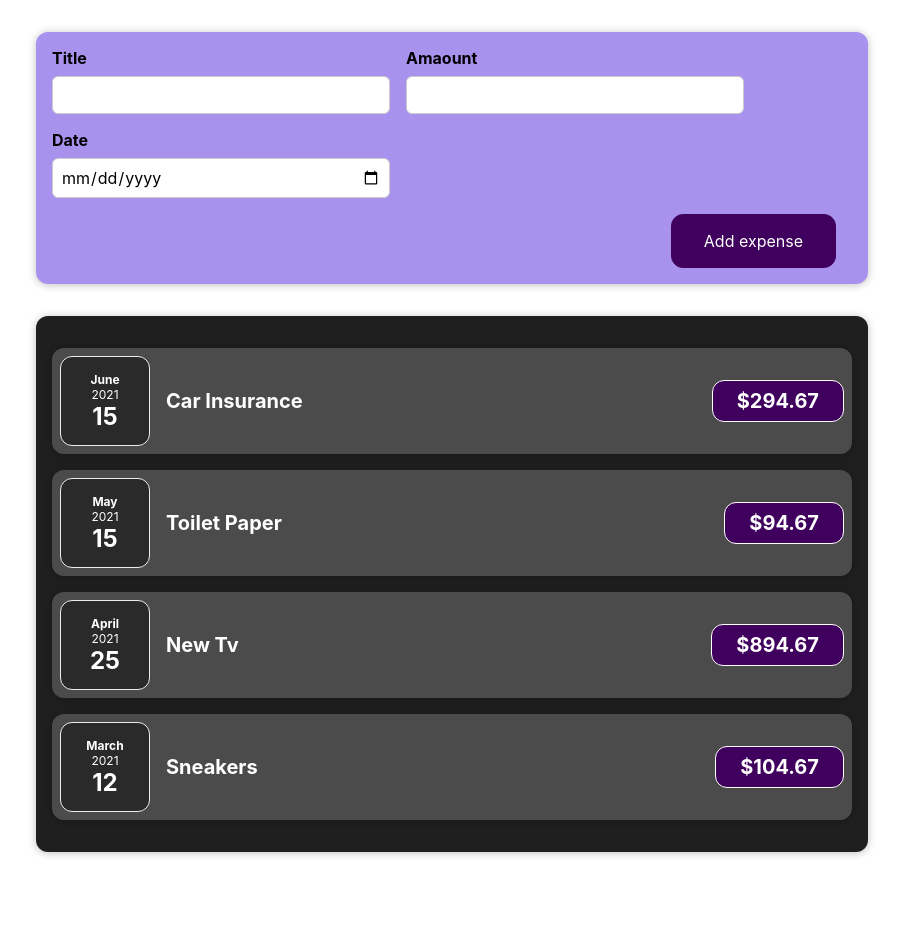
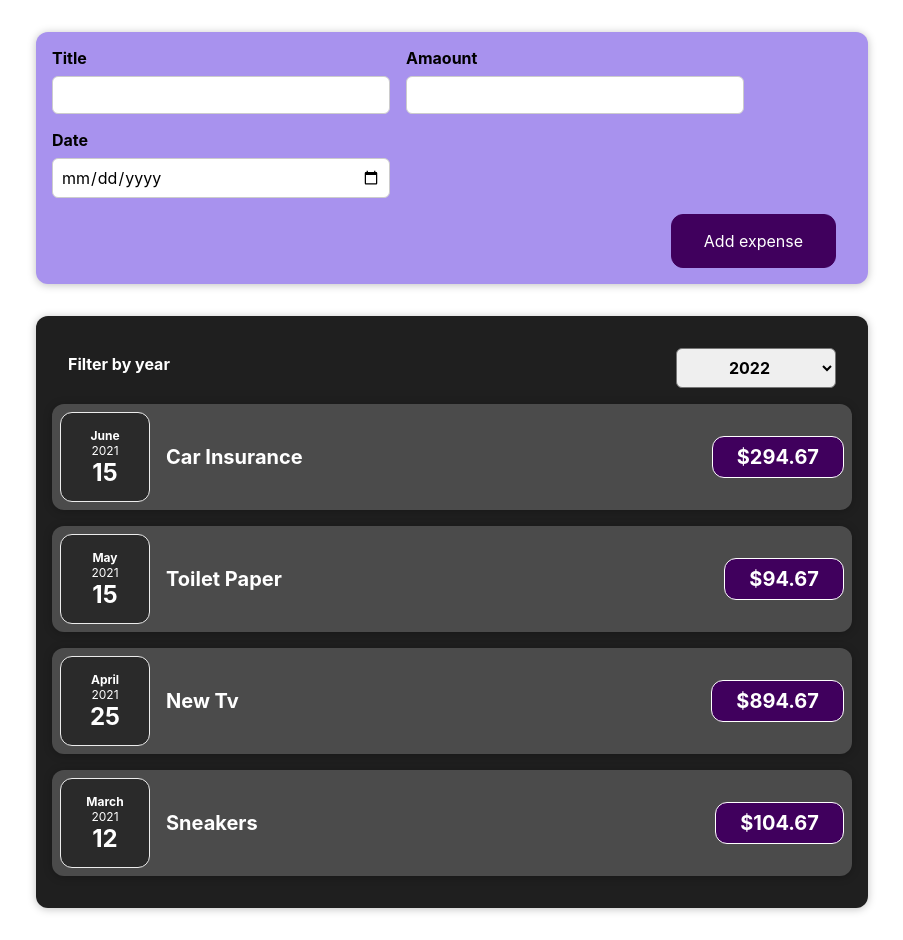
Before and after one commit to rale221/expenses-tracker, a React (Create React App) app: page / in a window 1280 px wide. Shown: the whole page, without its empty margins (188-1091 px from the left). Before the commit the page ends 884 px from the top, so only its background shows below. Built offline with nearby package versions, Linux system fonts and the light colour scheme.

Commit message:
Expenses fixed

```diff
--- a/src/components/Expenses/Expenses.js
+++ b/src/components/Expenses/Expenses.js
@@ -1,11 +1,23 @@
-import React from 'react';
+import React, { useState } from 'react';
 import ExpenseItem from './ExpenseItem';
+import Card from '../UI/Card';
+import ExpensesFilter from './ExpensesFilter';
 import './Expenses.css';
-import Card from '../UI/Card';
 
 function Expenses(props) {
+	const [filteredYear, setFilteredYear] = useState('2020');
+
+	const filterChangeHandler = (selectedYear) => {
+		setFilteredYear(selectedYear);
+	};
+
 	return (
+		<div>
 			<Card className='expenses'>
+				<ExpensesFilter
+					selected={filteredYear}
+					onChangeFilter={filterChangeHandler}
+				/>
 				<ExpenseItem
 					title={props.items[0].title}
 					amount={props.items[0].amount}
@@ -27,6 +39,7 @@
 					date={props.items[3].date}
 				/>
 			</Card>
+		</div>
 	);
 }
 
```
Lines whose indentation alone changed are shown as unchanged.
